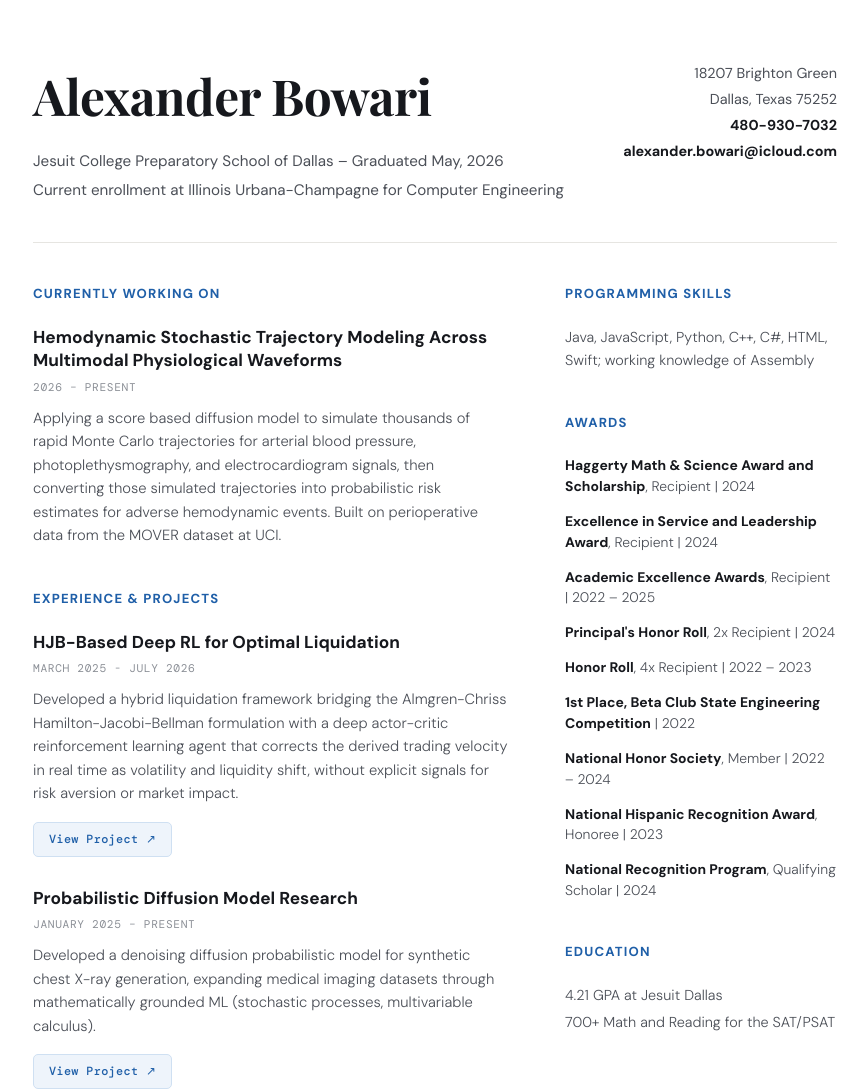
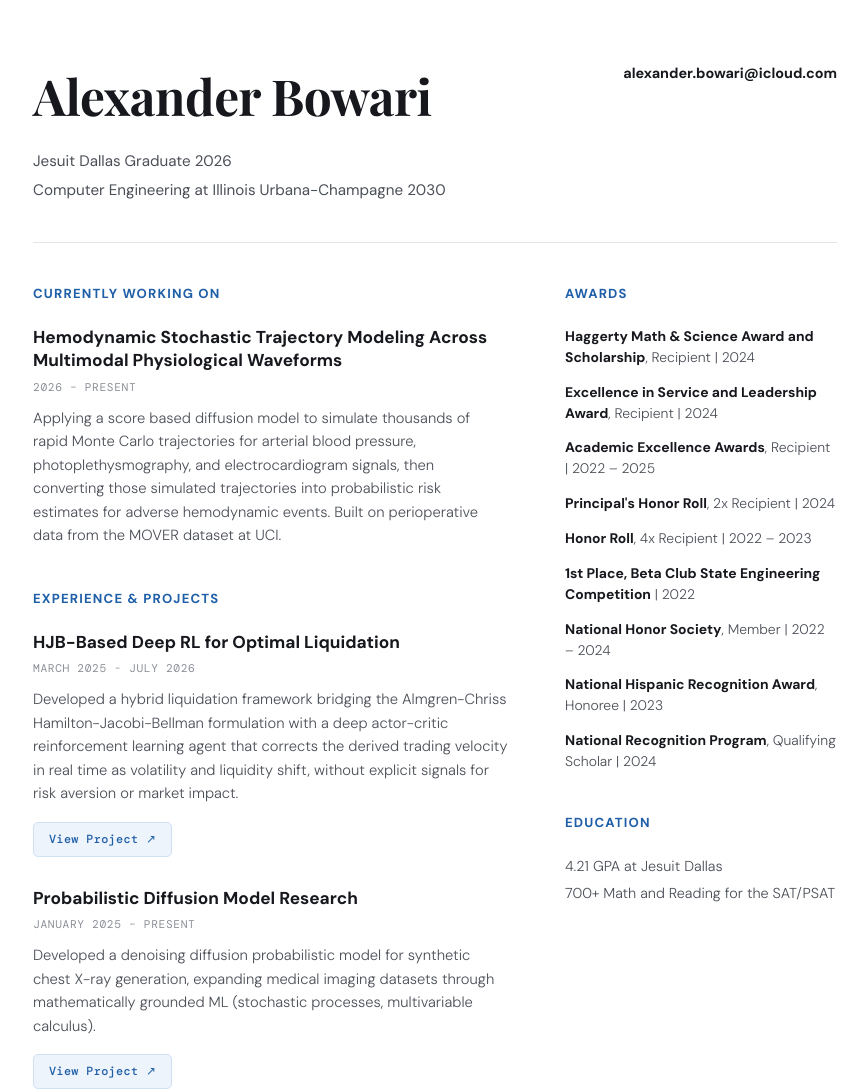
Before and after one commit to ale-balawi/bowari-site, a plain HTML site: page index.html in a window 1280 px wide. Shown: the top 1092 px of the page, without its empty margins (205-1073 px from the left). Drawn offline with nearby package versions, Linux system fonts and the light colour scheme.

Commit message:
Update index.html

```diff
--- a/index.html
+++ b/index.html
@@ -3,7 +3,7 @@
 <head>
 <meta charset="UTF-8" />
 <meta name="viewport" content="width=device-width, initial-scale=1.0" />
-<title>Alexander Bowari — Resume</title>
+<title>Alexander Bowari - Projects and Experience</title>
 <link href="https://fonts.googleapis.com/css2?family=Playfair+Display:wght@600;700&family=DM+Sans:wght@300;400;500;700&family=DM+Mono:wght@400;500&display=swap" rel="stylesheet">
 <style>
   :root {
@@ -198,13 +198,10 @@
     <header class="resume-header">
       <div class="header-left">
         <h1>Alexander Bowari</h1>
-        <p class="school-line">Jesuit College Preparatory School of Dallas – Graduated May, 2026</p>
-        <p class="school-line">Current enrollment at Illinois Urbana-Champagne for Computer Engineering</p>
+        <p class="school-line">Jesuit Dallas Graduate 2026 </p>
+        <p class="school-line">Computer Engineering at Illinois Urbana-Champagne 2030</p>
       </div>
       <div class="header-right">
-        <p>18207 Brighton Green</p>
-        <p>Dallas, Texas 75252</p>
-        <p class="bold">480-930-7032</p>
         <p class="bold"><a href="mailto:alexander.bowari@icloud.com">alexander.bowari@icloud.com</a></p>
       </div>
     </header>
@@ -274,8 +271,6 @@
 
       <!-- SIDEBAR -->
       <aside>
-        <h2 class="section-heading">Programming Skills</h2>
-        <p class="skills-text">Java, JavaScript, Python, C++, C#, HTML, Swift; working knowledge of Assembly</p>
 
         <h2 class="section-heading">Awards</h2>
         <ul class="awards-list">
@@ -297,7 +292,7 @@
 
     </div>
 
-    <footer>Alexander Bowari — Class of 2026</footer>
+    <footer>Alexander Bowari — Class of 2030</footer>
 
   </div>
 </body>
```
